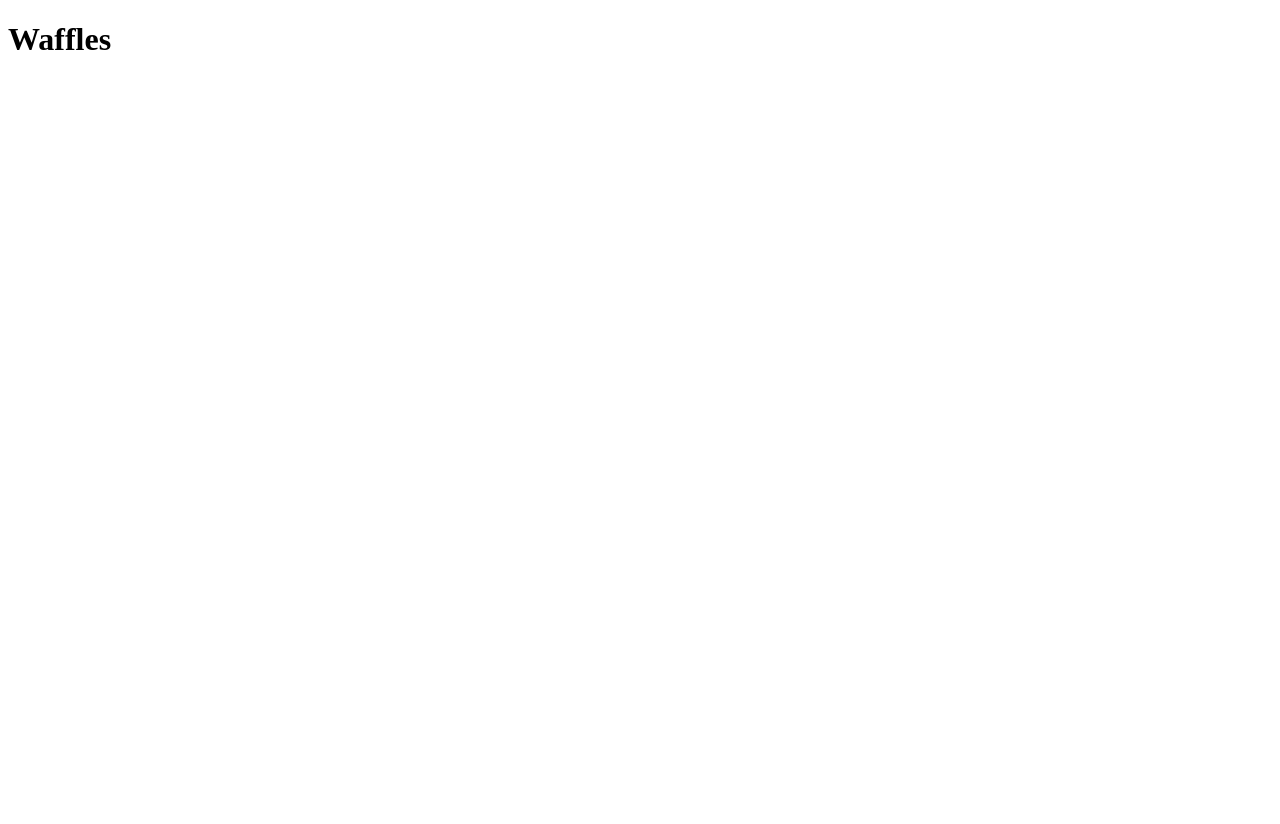
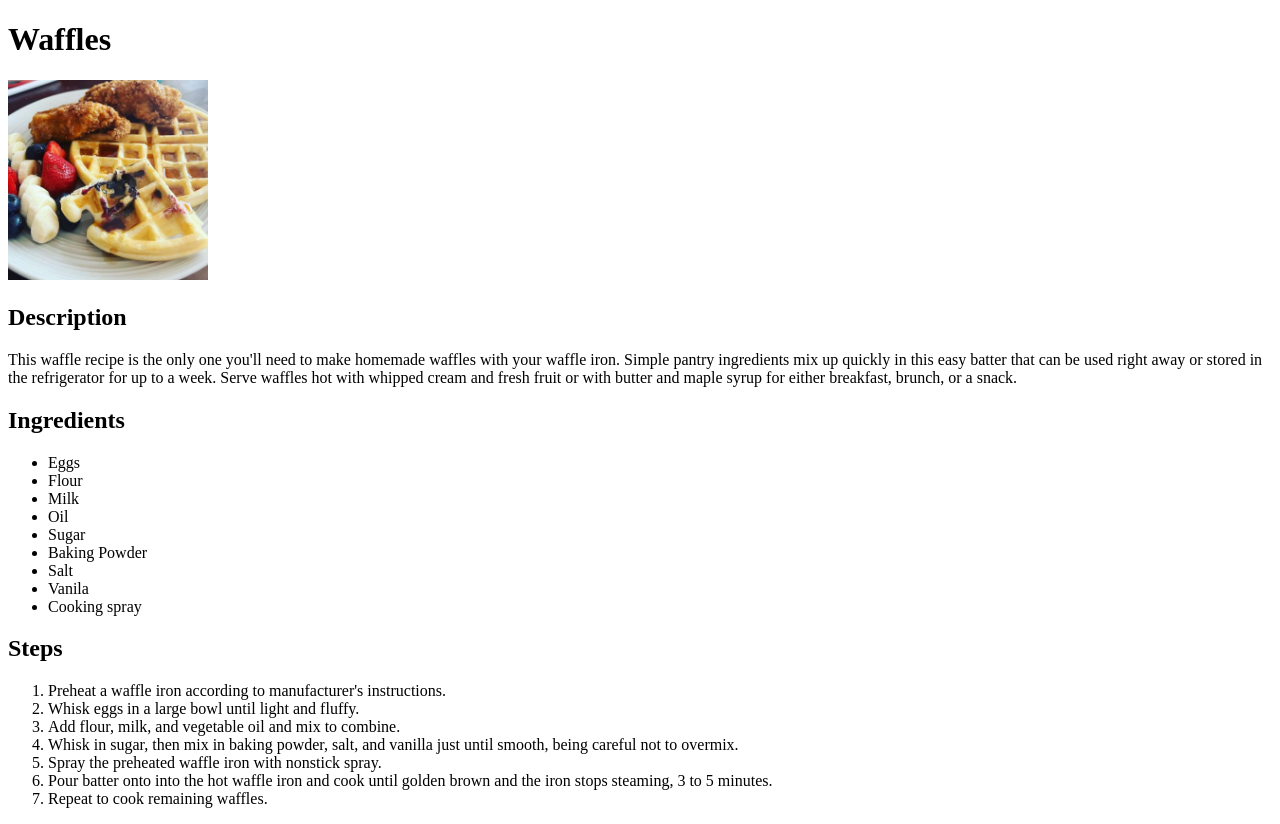
Before and after one commit to seb00111/odin-recipes, a plain HTML site: page recipes/waffles.html in a window 1280 px wide. Before the commit the page ends 800 px from the top, so only its background shows below. Drawn offline with Linux system fonts and the light colour scheme.

Commit message:
Add content to waffles.html

```diff
--- a/recipes/waffles.html
+++ b/recipes/waffles.html
@@ -6,5 +6,38 @@
     </head>
     <body>
         <h1>Waffles</h1>
+        <img src="../images/waffle.png" width="200px">
+        <h2>Description</h2>
+        <p>This waffle recipe is the only one you'll need to make
+            homemade waffles with your waffle iron. Simple pantry ingredients
+            mix up quickly in this easy batter that can be used right away or stored
+            in the refrigerator for up to a week. Serve waffles hot with whipped cream
+            and fresh fruit or with butter and maple syrup for either breakfast, brunch, or a snack.</p>
+        <h2>Ingredients</h2>
+        <ul>
+            <li>Eggs</li>
+            <li>Flour</li>
+            <li>Milk</li>
+            <li>Oil</li>
+            <li>Sugar</li>
+            <li>Baking Powder</li>
+            <li>Salt</li>
+            <li>Vanila</li>
+            <li>Cooking spray</li>
+        </ul>
+
+        <h2>Steps</h2>
+        <ol>
+            <li>Preheat a waffle iron according to manufacturer's instructions.</li>
+            <li>Whisk eggs in a large bowl until light and fluffy.</li>
+            <li>Add flour, milk, and vegetable oil and mix to combine.</li>
+            <li>Whisk in sugar, then mix in baking powder, salt, and vanilla just until smooth, being careful not
+                to overmix.</li>
+
+            <li>Spray the preheated waffle iron with nonstick spray.</li>
+            <li>Pour batter onto into the hot waffle iron and cook until golden brown and the
+                iron stops steaming, 3 to 5 minutes.</li>
+            <li>Repeat to cook remaining waffles.</li>
+        </ol>
     </body>
 </html>
```
Also changed, not shown: index.html (+1 -1 lines), images/waffle.png (added).
